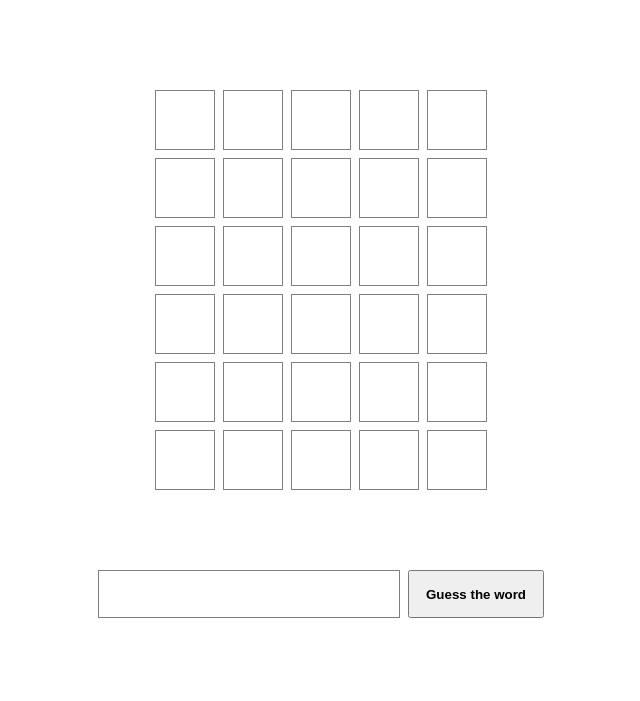
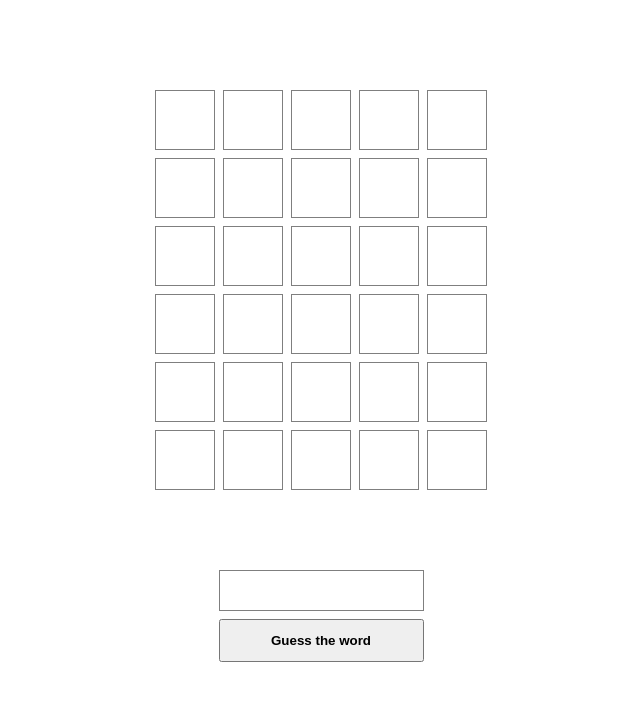
Before and after one commit to foadbotan/wordle, a plain HTML site: page index.html in a window 1280 px wide. Shown: the part 231-932 px from the top of the page, without its empty margins (319-959 px from the left). Drawn offline with Linux system fonts and the light colour scheme.

Commit message:
Style form

```diff
--- a/style.css
+++ b/style.css
@@ -55,24 +55,23 @@ h1 {
 }
 
 form {
-  height: 3rem;
   display: flex;
+  flex-direction: column;
   justify-content: center;
   gap: 0.5rem;
-  text-align: center;
-  color: hsl(0, 0%, 0%, 0.7);
 }
 
 input {
+  text-align: center;
   padding-inline: 1rem;
   letter-spacing: 1rem;
   text-transform: uppercase;
-  font-size: 1.25rem;
   font-weight: bold;
   border: 1px solid hsla(0, 0%, 0%, 0.5);
+  padding: 0.75rem;
 }
 
 button {
   font-weight: bold;
-  padding-inline: 1rem;
+  padding: 0.75rem;
 }
```
